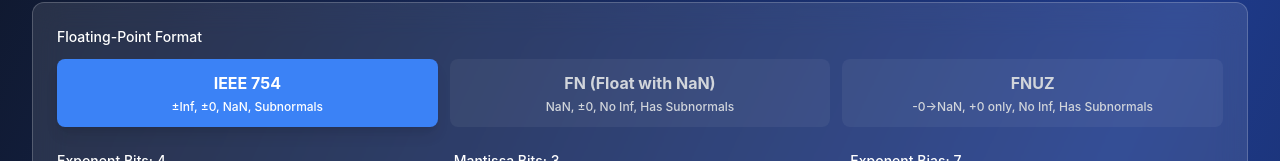
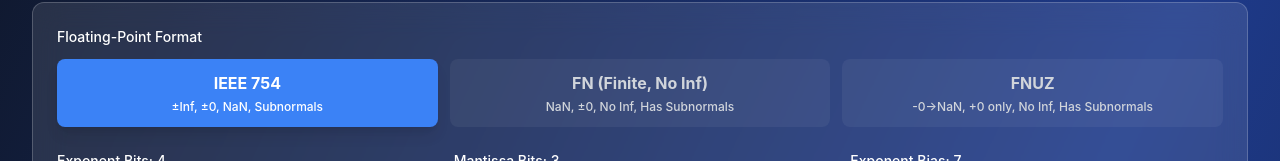
Before and after one commit to yuko29/fp8-analyzer, a React (Create React App) app: page / in a window 1280 px wide. Shown: the part 198-359 px from the top of the page. Built offline with nearby package versions, Linux system fonts and the light colour scheme.

Commit message:
Correct description

```diff
--- a/src/App.js
+++ b/src/App.js
@@ -150,7 +150,7 @@
                     : 'bg-white/5 hover:bg-white/10 text-gray-300'
                 }`}
               >
-                <div className="font-bold">FN (Float with NaN)</div>
+                <div className="font-bold">FN (Finite, No Inf)</div>
                 <div className="text-xs mt-1">NaN, ±0, No Inf, Has Subnormals</div>
               </button>
               <button
```
